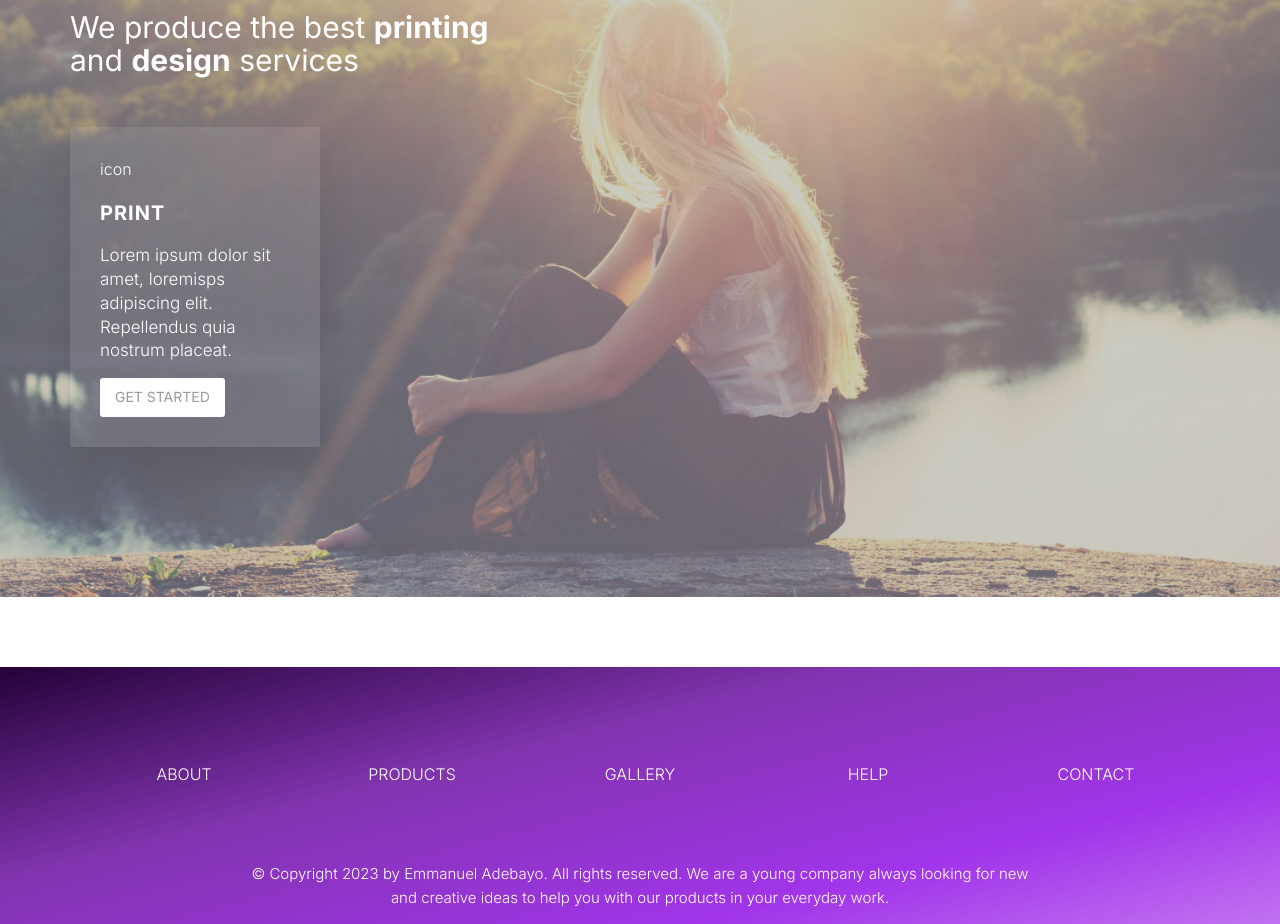
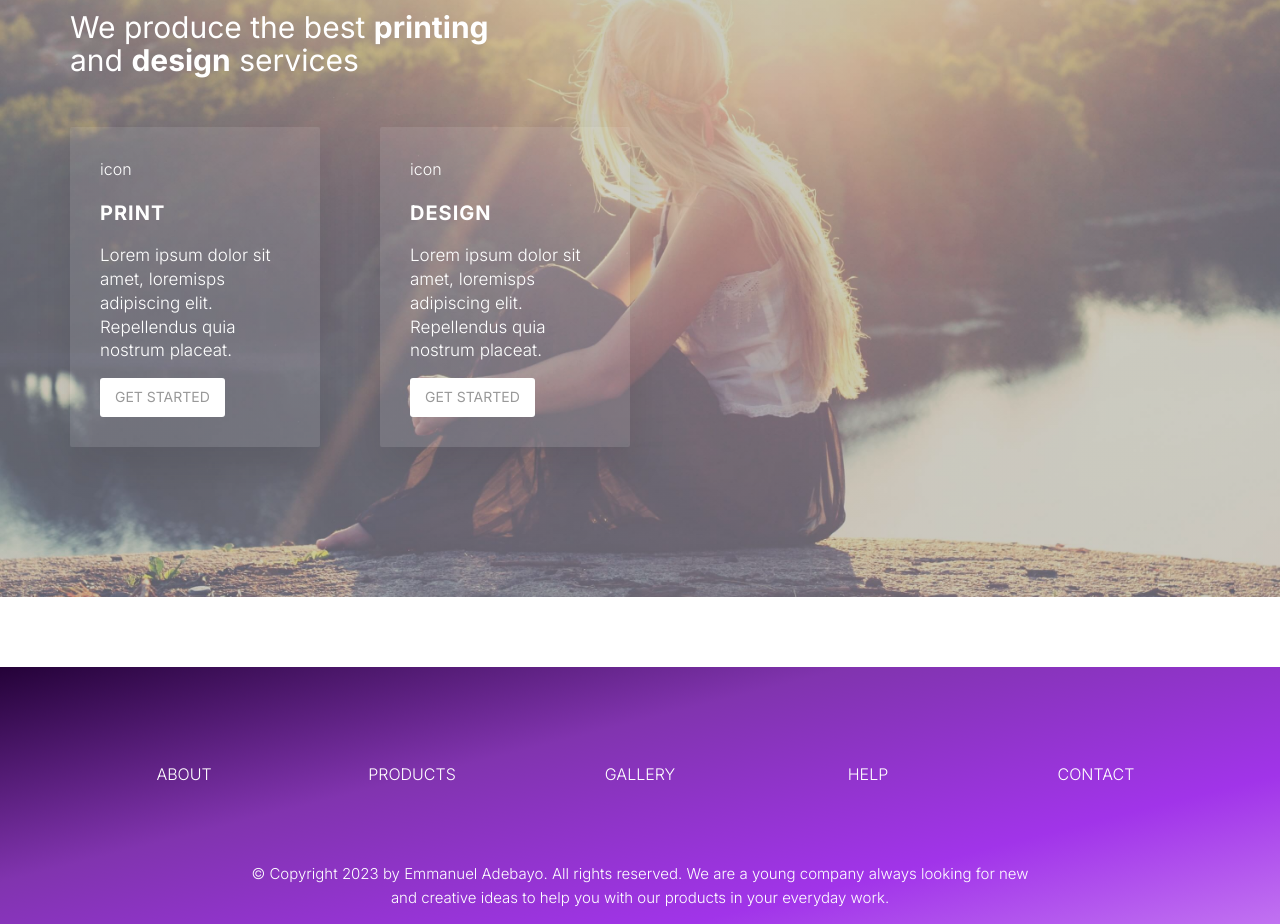
Before and after one commit to esteemayo/next-idesignx, a Next.js app: page / in a window 1280 px wide. Shown: the part 2421-3345 px from the top of the page. Built offline with nearby package versions, Linux system fonts and the light colour scheme.

Commit message:
fix: ahrefactor

```diff
--- a/src/components/Card.tsx
+++ b/src/components/Card.tsx
@@ -3,15 +3,18 @@
 import Link from 'next/link';
 import styled from 'styled-components';
 
-const Card = () => {
+interface CardProps {
+  icon?: string;
+  desc: string;
+  title: string;
+}
+
+const Card: React.FC<CardProps> = ({ icon, desc, title }) => {
   return (
     <Container>
       icon
-      <Heading>Print</Heading>
-      <Text>
-        Lorem ipsum dolor sit amet, loremisps adipiscing elit. Repellendus quia
-        nostrum placeat.
-      </Text>
+      <Heading>{title}</Heading>
+      <Text>{desc}</Text>
       <StyledLink href='#'>Get started</StyledLink>
     </Container>
   );
--- a/src/components/Printings.tsx
+++ b/src/components/Printings.tsx
@@ -1,7 +1,9 @@
 'use client';
 
 import styled from 'styled-components';
+
 import Card from './Card';
+import { printItems } from '@/data';
 
 const Printings = () => {
   return (
@@ -14,7 +16,9 @@ const Printings = () => {
           </span>
         </Heading>
         <Box>
-          <Card />
+          {printItems.map((item) => {
+            return <Card key={item.id} {...item} />;
+          })}
         </Box>
       </Wrapper>
     </Container>
```
